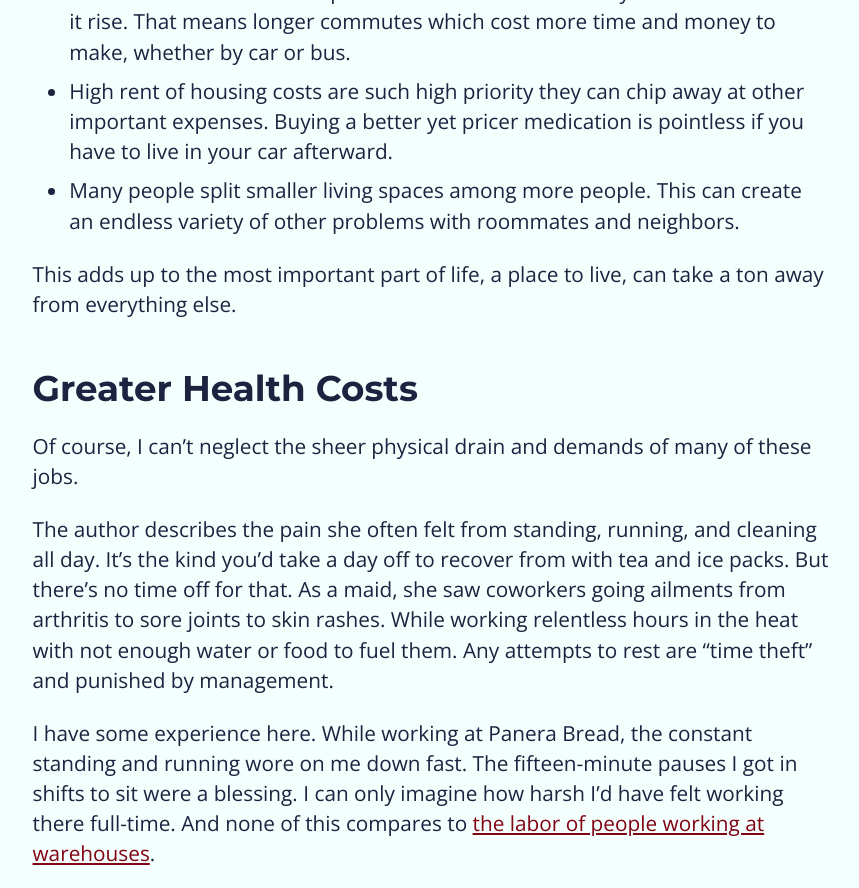
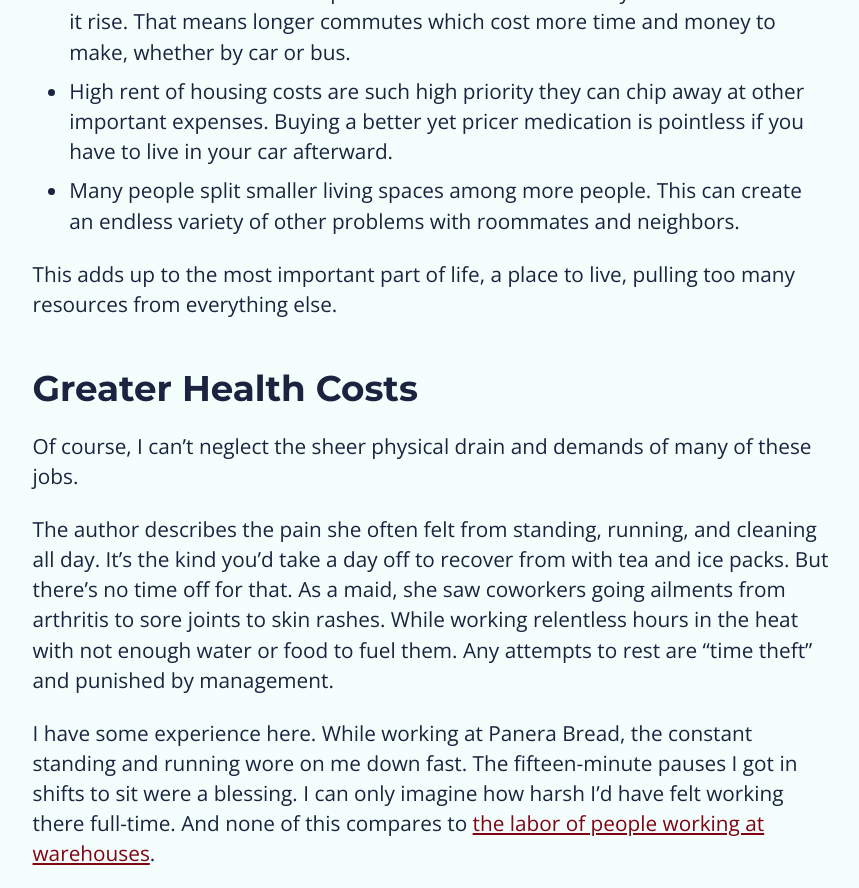
Before and after one commit to maxx1128/snappy-personal-site, a Jekyll site: the page built from _posts/2020-03-12-nickel-and-dimed.md, in a window 1280 px wide and 900 px high, scrolled down 2551 px, cut to the strip 0-888 px from the top of the window. Shown: the whole strip, without its empty margins (209-1068 px from the left). Built offline with Jekyll 4.4.1, drawn with Linux system fonts in a browser that asks for light colours.

Commit message:
Update 2020-03-12-nickel-and-dimed.md

```diff
--- a/_posts/2020-03-12-nickel-and-dimed.md
+++ b/_posts/2020-03-12-nickel-and-dimed.md
@@ -39,7 +39,7 @@ There are even more factors that worsen this.
 * High rent of housing costs are such high priority they can chip away at other important expenses. Buying a better yet pricer medication is pointless if you have to live in your car afterward.
 * Many people split smaller living spaces among more people. This can create an endless variety of other problems with roommates and neighbors.
 
-This adds up to the most important part of life, a place to live, can take a ton away from everything else.
+This adds up to the most important part of life, a place to live, pulling too many resources from everything else.
 
 ### Greater Health Costs
 
```
